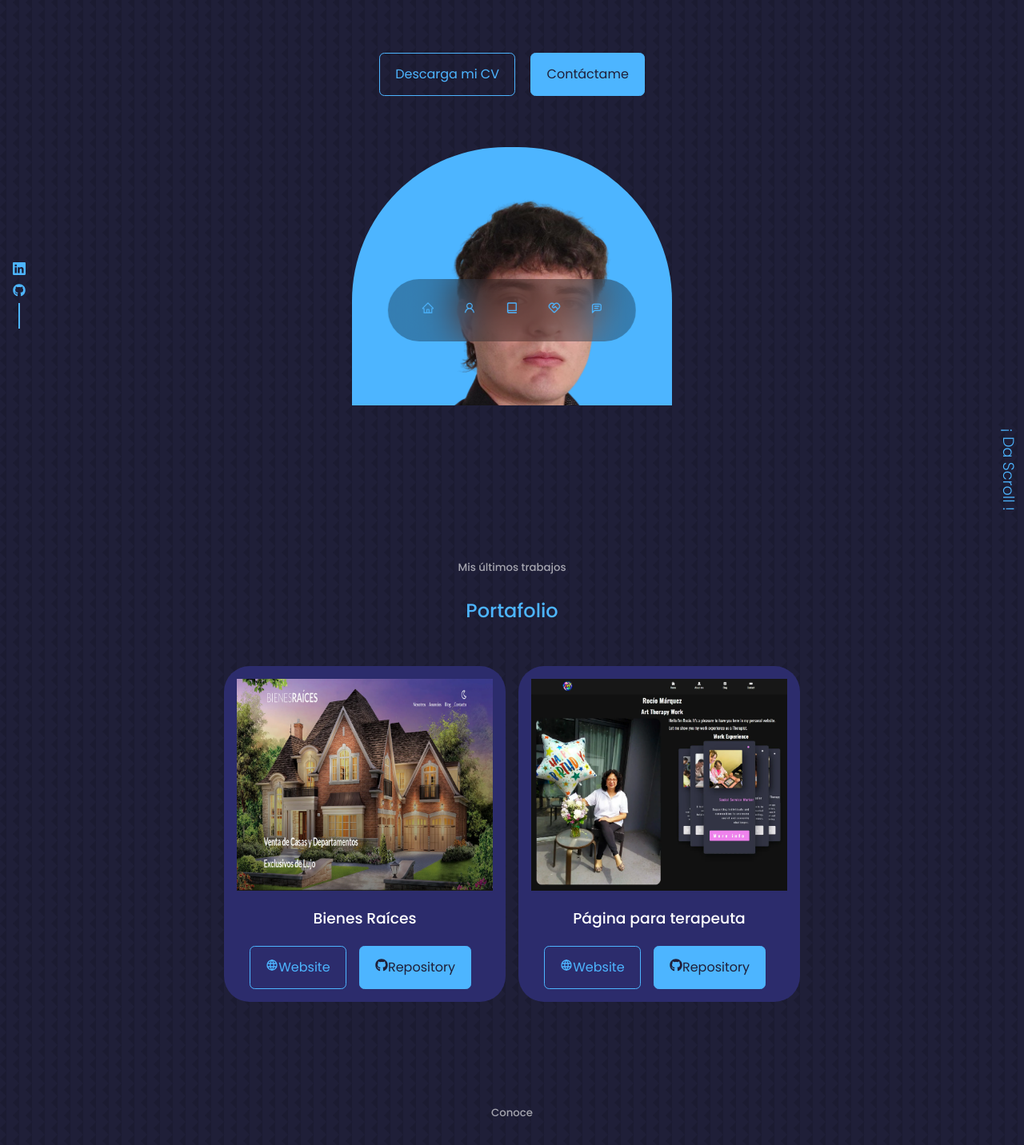
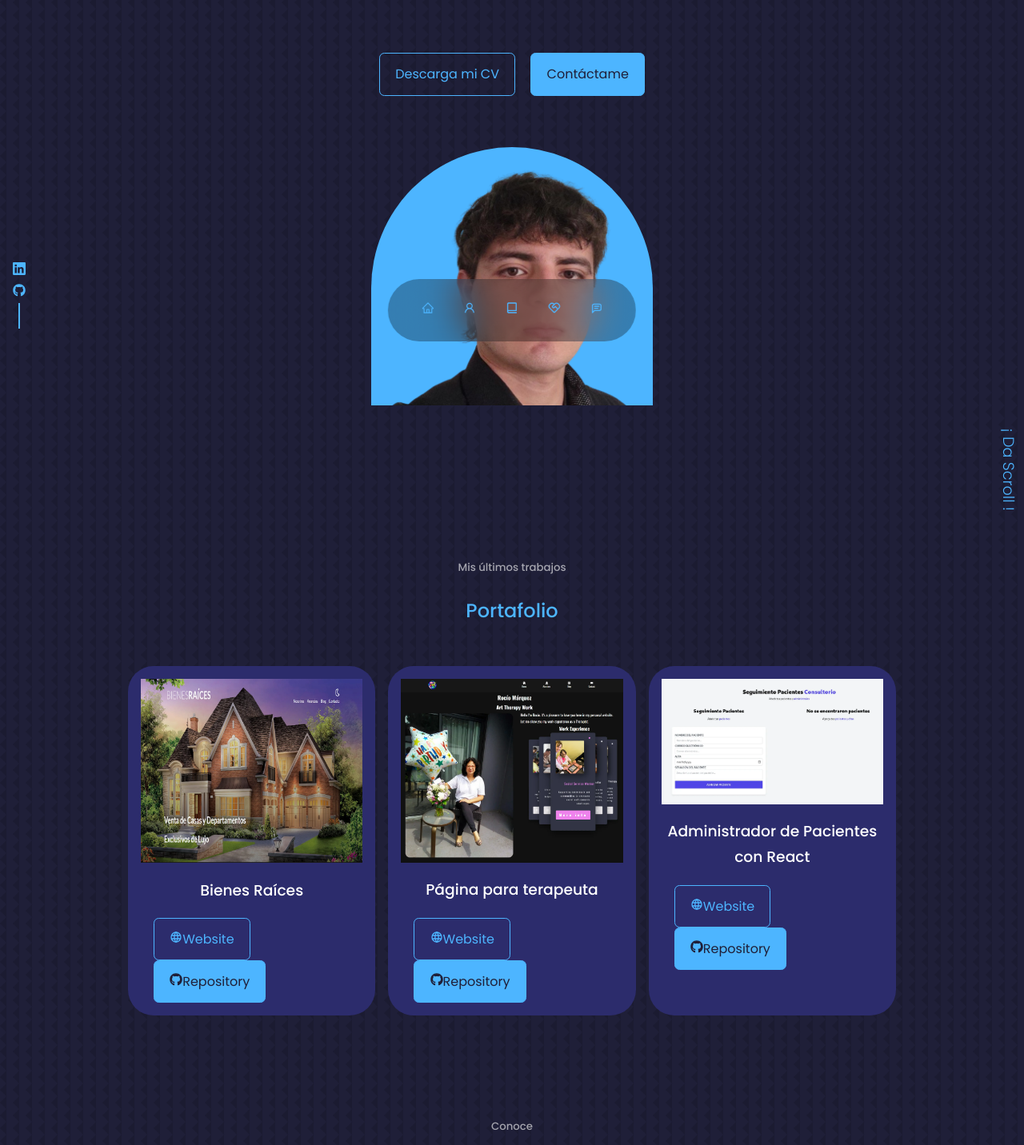
Before and after one commit to estebanmarquez1/portafolio-react, a React (Vite) app: page / in a window 1280 px wide. Shown: the part 341-1773 px from the top of the page at 80% size. Built offline with nearby package versions, Linux system fonts and the light colour scheme.

Commit message:
Changes in the header photo

```diff
--- a/src/components/header/header.css
+++ b/src/components/header/header.css
@@ -52,7 +52,7 @@ header {
     margin: 4rem auto;
     border-radius: 12rem 12rem 0 0;
     overflow: hidden;
-    padding: 3.1rem 1.5rem 5rem 1.5rem;
+    padding-top: .8rem;
 
     & .me__image {
         width: 100%;
--- a/src/components/portfolio/Portfolio.jsx
+++ b/src/components/portfolio/Portfolio.jsx
@@ -4,10 +4,13 @@ import {TbWorld} from 'react-icons/tb'
 import {FaGithub} from 'react-icons/fa'
 import {FaSass} from 'react-icons/fa'
 import {SiPhp} from 'react-icons/si'
+import {GrReactjs} from 'react-icons/gr'
 import HeaderBienesRaicesWebp from '../../assets/headerBienesRaices.webp'
 import HeaderBienesRaicesPng from '../../assets/headerBienesRaices.png'
 import HeaderTherapyWebp from '../../assets/headerTherapy.webp'
 import HeaderTherapyPng from '../../assets/headerTherapy.png'
+import HeaderPacientesWebp from '../../assets/headerPacientes.webp'
+import HeaderPacientesPng from '../../assets/headerPacientes.png'
 import MysqlIconPng from '../../assets/mysql-icon.svg'
 import Modal from '../modal/Modal'
 
@@ -85,6 +88,24 @@ import Modal from '../modal/Modal'
           <a href="https://github.com/estebanmarquez1/therapywebsite" className="btn btn-primary" target='_blank'><FaGithub/>Repository</a>
         </article>
 
+        <article className="portfolio__item">
+        <div className="portfolio__item-image">
+          <div className='portfolio__item-description'>
+              <div className='portfolio__item-techIcons'>
+                <GrReactjs className='experience__details-icon react'/>
+              </div>
+            </div>
+        <picture>
+            <source srcSet={HeaderPacientesWebp} type='image/webp'/>
+            <source srcSet={HeaderPacientesPng} type='image/png'/>
+            <img src={HeaderPacientesPng} alt="Frontpage Therapy" />
+            </picture>
+        </div>
+          <h3>Administrador de Pacientes con React</h3>
+          <a href="#" className="btn" target='_blank'><TbWorld className='portfolio__item-icon'/>Website</a>
+          <a href="https://github.com/estebanmarquez1/therapywebsite" className="btn btn-primary" target='_blank'><FaGithub/>Repository</a>
+        </article>
+
 
 
 
```
Also changed, not shown: src/assets/headerPacientes.png (added), src/assets/headerPacientes.webp (added).
